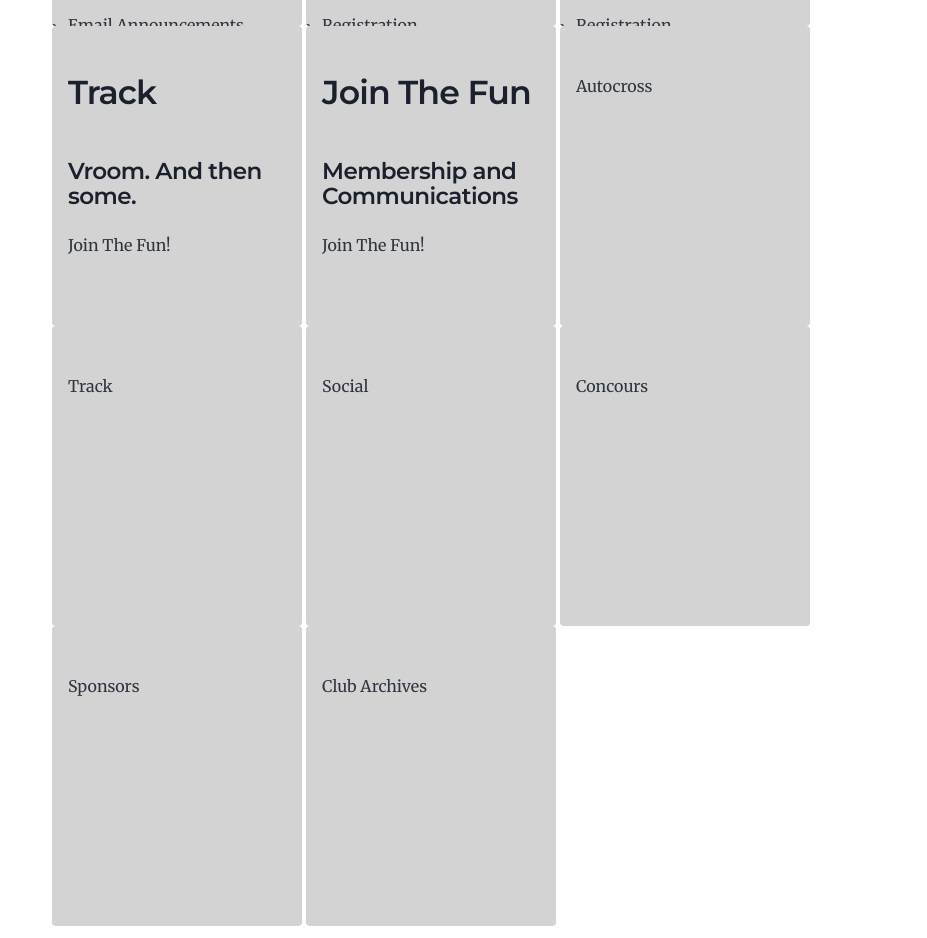
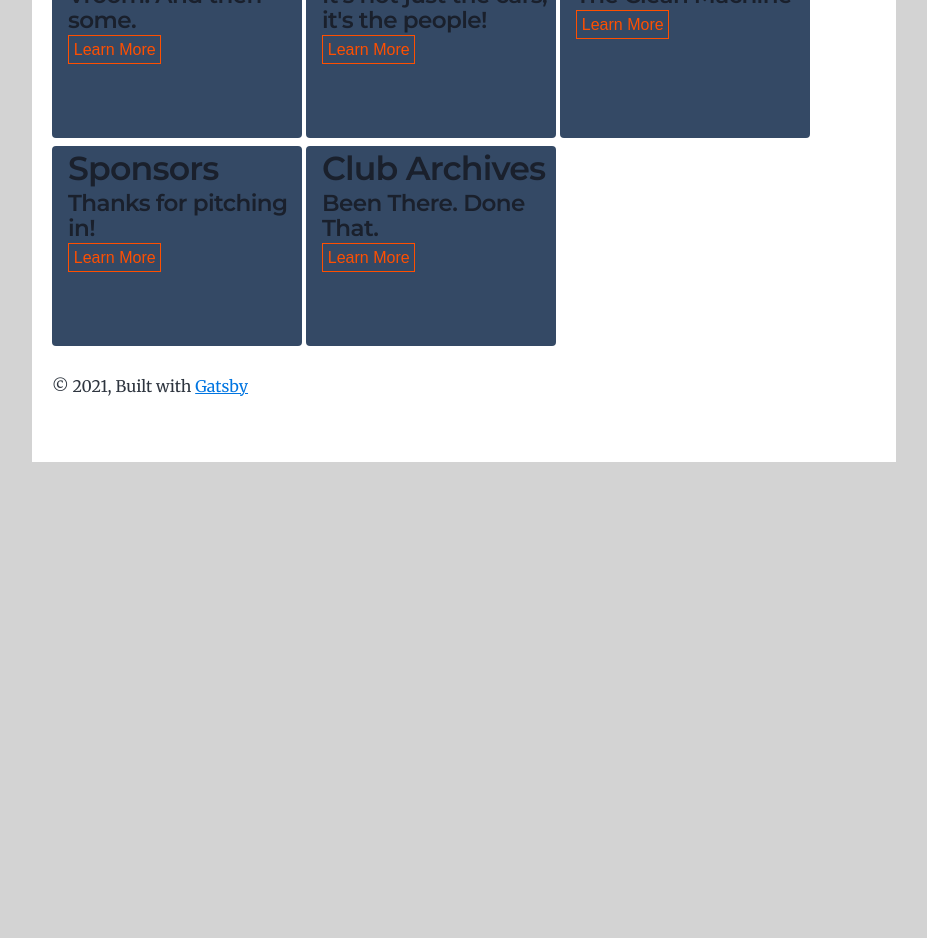
Before and after one commit to behindthedriver/ggr-2021-website, a Gatsby site: page / in a window 1280 px wide. Shown: the part 654-1592 px from the top of the page, without its empty margins (176-1103 px from the left). After the commit the page ends 1116 px from the top, so only its background shows below. Built offline with nearby package versions, Linux system fonts and the light colour scheme; Gatsby itself is replaced by a stand-in of ours.

Commit message:
style updates to cards

```diff
--- a/src/components/card.js
+++ b/src/components/card.js
@@ -15,7 +15,7 @@ class Card extends React.Component {
     //to make callback resolve 'this'
     this.handleClick = this.handleClick.bind(this);
 
-    this.state = { open: true };
+    this.state = { open: false };
   }
 
 
@@ -52,6 +52,11 @@ class Card extends React.Component {
           >
           <h2>{this.props.title}</h2>
         <h4>{this.props.subtitle}</h4>
+        <buton
+          className={cardStyles.cardbutton}
+          role="button"
+          tabIndex={0}
+        >Learn More</buton>
 
         </div>
         );
--- a/src/components/card.module.css
+++ b/src/components/card.module.css
@@ -5,17 +5,21 @@
     border-color: #005b99;
     border-top: 1px;
     border-bottom: 1px;
-    background-color: lightgray;
+    background-color: rgb(52, 73, 101);
+    color: white;
     float: left;
     overflow: hidden;
     margin-right: .25rem;
     margin-bottom: .25rem;
+    margin-top: .25rem;
     padding-left: 1rem;
     border-top-left-radius: .25rem;
     border-top-right-radius: .25rem;
     border-bottom-left-radius: .25rem;
     border-bottom-right-radius: .25rem;
 
+    margin-block-end: .25rem;
+    margin-block-start: .25rem;
   }
 
 .cardopen {
@@ -36,7 +40,14 @@
     border-bottom-right-radius: .25rem;
 
   }
-
+.cardbutton {
+  color: #ff4f00;
+  border-width: .1rem;
+  border-color:  #ff4f00;
+  border-style: solid;
+  font-family: sans-serif;
+  padding: .3rem .3rem .3rem .3rem;
+}
   .linklist {
     margin-bottom: 0;
   }
@@ -48,3 +59,9 @@
   h1 {
     margin-bottom: .25rem;
   }
+h2{
+  color: #0075e1;
+}
+  h3, h4 {
+    color: #0075e1;
+  }
--- a/src/pages/index.js
+++ b/src/pages/index.js
@@ -5,8 +5,10 @@ import Layout from "../components/layout"
 import Card from "../components/card"
 import SEO from "../components/seo"
 
+
+
 const IndexPage = ({ data, location }) => {
-const siteTitle = data.site.siteMetadata?.title || `Title`
+  const siteTitle = data.site.siteMetadata?.title || `Title`
 
   return (
     <Layout location={location} title={siteTitle}>
@@ -14,6 +16,7 @@ const siteTitle = data.site.siteMetadata?.title || `Title`
       <div className="clearfix">
         <p>Welcome to the home page. This page will contain cards according to PDF design. Style, links, categories all tentative.</p>
         <p>Rough Mock up of cards below:</p>
+
         <Card
           title="Join The Fun"
           subtitle="Membership and Communications"
@@ -59,20 +62,24 @@ const siteTitle = data.site.siteMetadata?.title || `Title`
           title="Track"
           subtitle="Vroom. And then some."
         >
-            Join The Fun!
+
         </Card>
         <Card
-          title="Join The Fun"
-          subtitle="Membership and Communications"
+          title="Social"
+          subtitle="It's not just the cars; it's the people!"
         >
-            Join The Fun!
+
         </Card>
-        <Card>Autocross</Card>
-        <Card>Track</Card>
-        <Card>Social</Card>
-        <Card>Concours</Card>
-        <Card>Sponsors</Card>
-        <Card>Club Archives</Card>
+        <Card
+          title="Concours"
+          subtitle="The Clean Machine"></Card>
+        <Card
+          title="Sponsors"
+          subtitle="Thanks for pitching in!"></Card>
+        <Card
+          title="Club Archives"
+          subtitle="Been There. Done That."></Card>
+
       </div>
     </Layout>
   )
--- a/src/style.css
+++ b/src/style.css
@@ -81,7 +81,7 @@ body {
   font-family: var(--font-body);
   font-size: var(--fontSize-1);
   color: var(--color-text);
-  background-color: white;
+  background-color: lightgray;
 }
 
 footer {
@@ -126,6 +126,8 @@ h1 {
 
 h2 {
   font-size: var(--fontSize-5);
+  margin-top: .25rem;
+  margin-bottom: .25rem;
 }
 
 h3 {
@@ -134,6 +136,8 @@ h3 {
 
 h4 {
   font-size: var(--fontSize-3);
+  margin-top: .25rem;
+  margin-bottom: .25rem;
 }
 
 h5 {
@@ -247,6 +251,7 @@ a:focus {
   margin: var(--spacing-0) auto;
   max-width: var(--maxWidth-wrapper);
   padding: var(--spacing-10) var(--spacing-5);
+  background-color: white;
 }
 
 .global-wrapper[data-is-root-path="true"] .bio {
```
